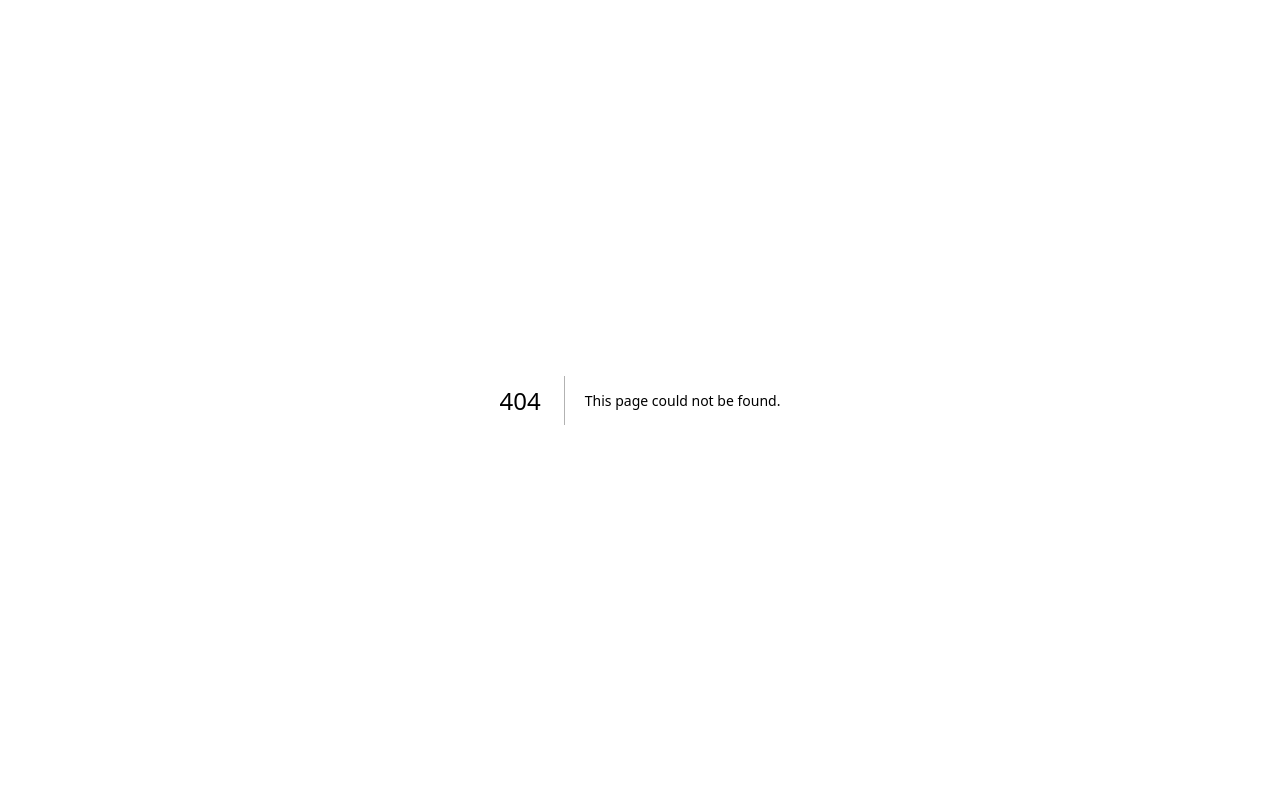
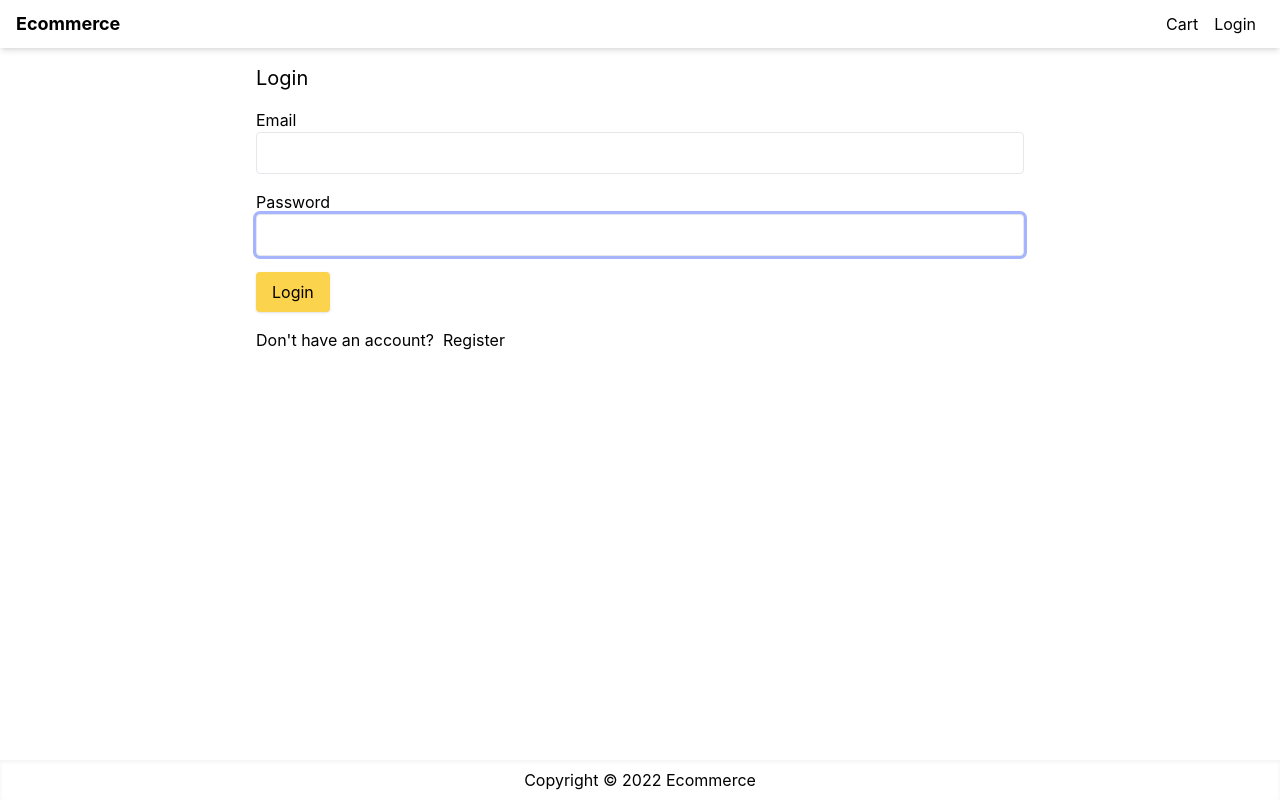
Before and after one commit to Guzmance/next-tailwind-ecommerce, a Next.js app: page /login in a window 1280 px wide. Before the commit this address had no page. Built offline with nearby package versions, Linux system fonts and the light colour scheme.

Commit message:
Add: Create Login Form

```diff
--- a/package.json
+++ b/package.json
@@ -15,7 +15,8 @@
     "js-cookie": "^3.0.1",
     "next": "13.0.2",
     "react": "18.2.0",
-    "react-dom": "18.2.0"
+    "react-dom": "18.2.0",
+    "react-hook-form": "^7.39.3"
   },
   "devDependencies": {
     "@types/react": "^18.0.25",
--- a/pages/cart.js
+++ b/pages/cart.js
@@ -108,7 +108,7 @@
               </li>
               <li>
                 <button
-                  onClick={() => router.push('/shipping')}
+                  onClick={() => router.push('login?redirect=/shipping')}
                   className="primary-button w-full"
                 >
                   Check Out
--- /dev/null
+++ b/pages/login.js
@@ -0,0 +1,67 @@
+import Link from 'next/link';
+import React from 'react';
+import { useForm } from 'react-hook-form';
+import Layout from '../components/Layout';
+
+export default function LoginScreen() {
+  const {
+    handleSubmit,
+    register,
+    formState: { errors },
+  } = useForm();
+  const submitHandler = ({ email, password }) => {
+    console.log(email, password);
+  };
+  return (
+    <Layout title="Login">
+      <form
+        className="mx-auto max-w-screen-md"
+        onSubmit={handleSubmit(submitHandler)}
+      >
+        <h1 className="mb-4 text-xl">Login</h1>
+        <div className="mb-4">
+          <label htmlFor="email">Email</label>
+          <input
+            type="email"
+            {...register('email', {
+              required: 'Please enter email',
+              pattern: {
+                value: /^[a-zA-Z0-9_.+-]+@[a-zA-Z0-9-]+.[a-zA-Z0-9-.]+$/i,
+                message: 'Please enter valid email',
+              },
+            })}
+            className="w-full"
+            id="email"
+            autoFocus
+          ></input>
+          {errors.email && (
+            <div className="text-red-500">{errors.email.message}</div>
+          )}
+        </div>
+        <div className="mb-4">
+          <label htmlFor="password">Password</label>
+          <input
+            type="password"
+            {...register('password', {
+              required: 'Please enter password',
+              minLength: { value: 6, message: 'password is more than 5 chars' },
+            })}
+            className="w-full"
+            id="password"
+            autoFocus
+          ></input>
+          {errors.password && (
+            <div className="text-red-500 ">{errors.password.message}</div>
+          )}
+        </div>
+        <div className="mb-4 ">
+          <button className="primary-button">Login</button>
+        </div>
+        <div className="mb-4 ">
+          Don&apos;t have an account? &nbsp;
+          <Link href="register">Register</Link>
+        </div>
+      </form>
+    </Layout>
+  );
+}
--- a/styles/globals.css
+++ b/styles/globals.css
@@ -21,3 +21,9 @@
 .primary-button {
   @apply rounded bg-amber-300 py-2 px-4 shadow outline-none hover:bg-amber-400  active:bg-amber-500;
 }
+
+input,
+select,
+textarea {
+  @apply rounded border p-2  outline-none ring-indigo-300  focus:ring;
+}
```
Also changed, not shown: 1 other file (tests, documents, lock files or other folders).
